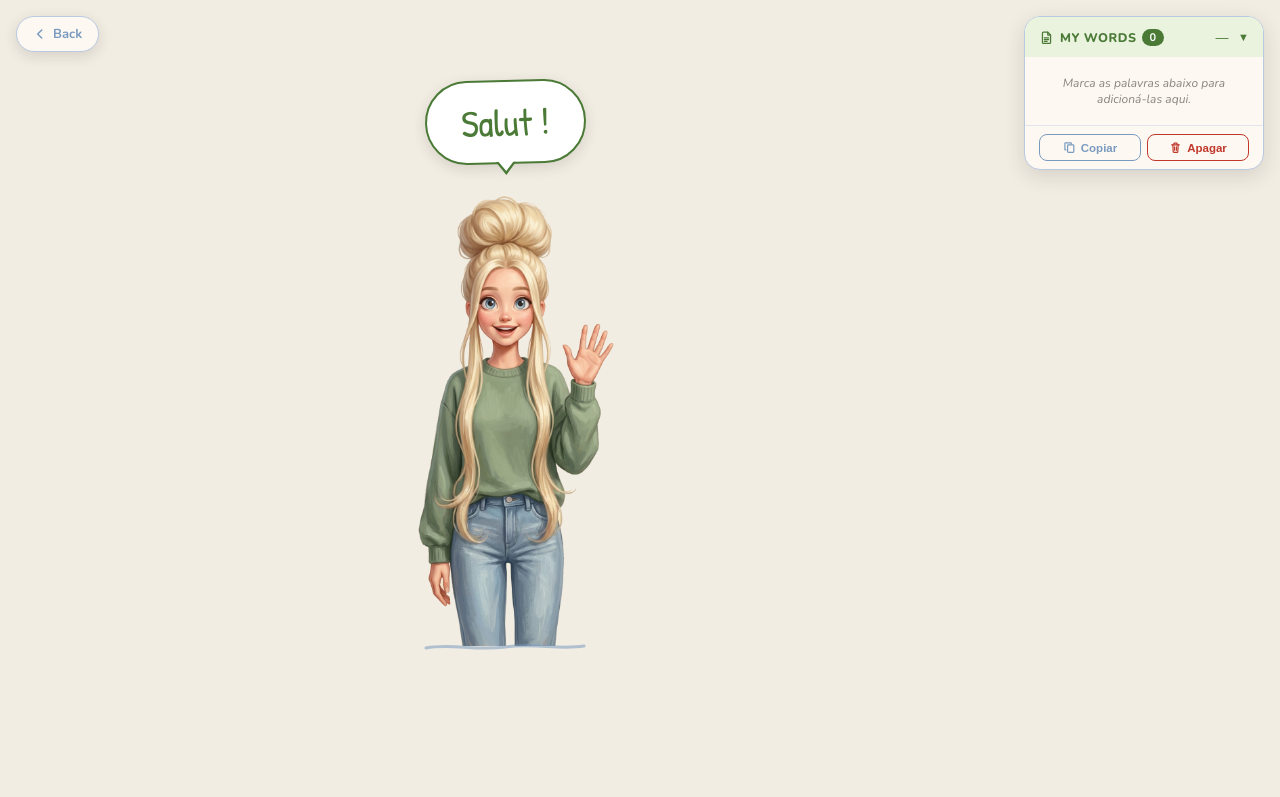
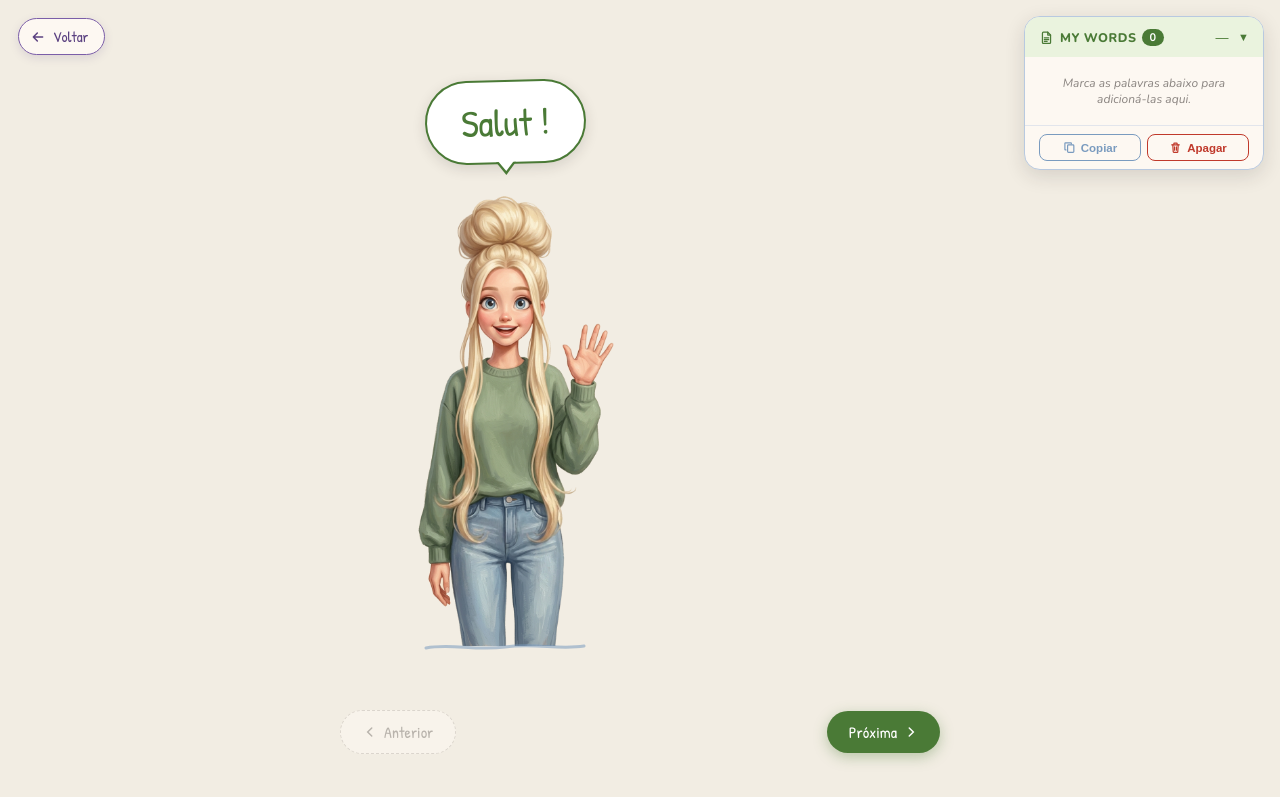
Before and after one commit to kebbek-fr/site, a plain HTML site: page cours/histoire_000/pt_histoire_000_p01.html in a window 1280 px wide. Shown: the top 797 px of the page. Drawn offline with nearby package versions, Linux system fonts and the light colour scheme.

Commit message:
Update pt_histoire_000_p01.html

```diff
--- a/cours/histoire_000/pt_histoire_000_p01.html
+++ b/cours/histoire_000/pt_histoire_000_p01.html
@@ -13,18 +13,43 @@
     --gris:#8A8480; --blanc:#ffffff; --ombre:rgba(42,36,34,0.14);
     --corail:#E0593C; --corail-clair:#FBEAE6;
     --rouge:#C0392B; --rouge-clair:#FDECEA;
+    --violet:#7B5EA8; --violet-fonce:#5A4080; --gris-clair:#C9C2BC;
   }
   html{scroll-behavior:smooth;}
   body{background:var(--beige);font-family:"Nunito",sans-serif;color:var(--texte);}
 
   #btn-retour{
-    position:fixed;top:16px;left:16px;z-index:200;
-    display:flex;align-items:center;gap:6px;
-    background:var(--beige-clair);border:1.5px solid var(--bleu-poudre);border-radius:100px;
-    padding:8px 16px;font-size:13px;font-weight:700;color:var(--bleu-fonce);
-    text-decoration:none;box-shadow:0 4px 14px var(--ombre);transition:transform 0.15s,box-shadow 0.15s;
+    position:fixed;top:18px;left:18px;z-index:200;
+    display:flex;align-items:center;gap:7px;
+    font-family:"Patrick Hand",cursive;font-size:15px;
+    color:var(--violet-fonce);text-decoration:none;
+    background:var(--beige-clair);border:1.5px solid var(--violet);
+    border-radius:100px;padding:7px 16px 7px 11px;
+    box-shadow:0 3px 10px rgba(90,64,128,0.15);
+    transition:transform 0.18s ease,box-shadow 0.18s ease;
   }
-  #btn-retour:hover{transform:translateY(-2px);box-shadow:0 6px 18px var(--ombre);}
+  #btn-retour:hover{transform:translateX(-3px);box-shadow:0 5px 16px rgba(90,64,128,0.25);}
+
+  /* Navigation interne à la leçon (bas de page) */
+  .nav-pages{
+    margin-top:32px;padding-top:24px;display:flex;justify-content:space-between;align-items:center;width:100%;max-width:600px;
+  }
+  .btn-nav{
+    display:flex;align-items:center;gap:7px;
+    font-family:"Patrick Hand",cursive;font-size:16px;
+    padding:10px 22px;border-radius:100px;border:none;cursor:pointer;
+    transition:transform 0.18s cubic-bezier(0.34,1.56,0.64,1),box-shadow 0.18s;
+    text-decoration:none;
+  }
+  .btn-precedent{background:var(--beige-clair);color:var(--bleu-fonce);border:1.5px solid var(--bleu-poudre);}
+  .btn-precedent:hover{transform:translateX(-3px);box-shadow:0 4px 12px var(--ombre);}
+  .btn-precedent.indisponible{
+    color:var(--gris);border-style:dashed;border-color:var(--gris-clair,#C9C2BC);
+    opacity:0.55;cursor:default;pointer-events:none;
+  }
+  .btn-precedent.indisponible:hover{transform:none;box-shadow:none;}
+  .btn-suivant{background:var(--vert-fonce);color:#fff;box-shadow:0 4px 14px rgba(74,122,54,0.35);}
+  .btn-suivant:hover{transform:translateY(-2px) scale(1.03);box-shadow:0 7px 20px rgba(74,122,54,0.45);}
 
   #bulle-flottante{
     position:fixed;top:16px;right:16px;z-index:200;width:240px;
@@ -191,6 +216,7 @@
     padding:14px 20px;font-size:15px;line-height:1.55;color:#8a3624;
     box-shadow:0 4px 14px var(--ombre);max-width:380px;margin-right:22px;margin-top:30px;
     transform:rotate(0.8deg);
+    opacity:0;
   }
   .bulle-kloe::after{
     content:"";position:absolute;right:-14px;bottom:38px;border-width:8px 0 8px 14px;
@@ -238,9 +264,11 @@
 </head>
 <body>
 
-<a href="#" id="btn-retour" onclick="return false;">
-  <svg width="14" height="14" viewBox="0 0 24 24" fill="none" stroke="currentColor" stroke-width="2.5" stroke-linecap="round"><path d="M15 19l-7-7 7-7"/></svg>
-  Back
+<a href="../menus/pt.html" id="btn-retour">
+  <svg width="16" height="16" viewBox="0 0 24 24" fill="none">
+    <path d="M19 12H5M5 12L11 6M5 12L11 18" stroke="currentColor" stroke-width="2.2" stroke-linecap="round" stroke-linejoin="round"/>
+  </svg>
+  Voltar
 </a>
 
 <div id="bulle-flottante">
@@ -320,6 +348,17 @@
       </div>
     </div>
   </div>
+
+  <nav class="nav-pages">
+    <span class="btn-nav btn-precedent indisponible">
+      <svg width="14" height="14" viewBox="0 0 24 24" fill="none" stroke="currentColor" stroke-width="2.5" stroke-linecap="round"><path d="M15 19l-7-7 7-7"/></svg>
+      Anterior
+    </span>
+    <a class="btn-nav btn-suivant" href="pt_histoire_000_p02.html">
+      Próxima
+      <svg width="14" height="14" viewBox="0 0 24 24" fill="none" stroke="currentColor" stroke-width="2.5" stroke-linecap="round"><path d="M9 5l7 7-7 7"/></svg>
+    </a>
+  </nav>
 </div>
 
 <div class="ecran-2" id="ecran2">
@@ -421,6 +460,9 @@
   setTimeout(function() {
     document.getElementById('ecran2').scrollIntoView({ behavior: 'smooth' });
     document.getElementById('kloeZone').style.animation = 'apparaitre 0.6s ease forwards';
+    document.querySelectorAll('.bulle-kloe').forEach(function(b, i){
+      b.style.animation = 'apparaitre 0.6s ease ' + (i * 0.15) + 's forwards';
+    });
   }, 5000);
 
   setTimeout(function() {
```
